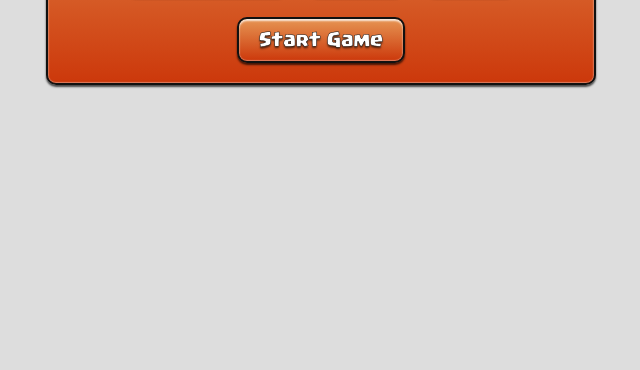
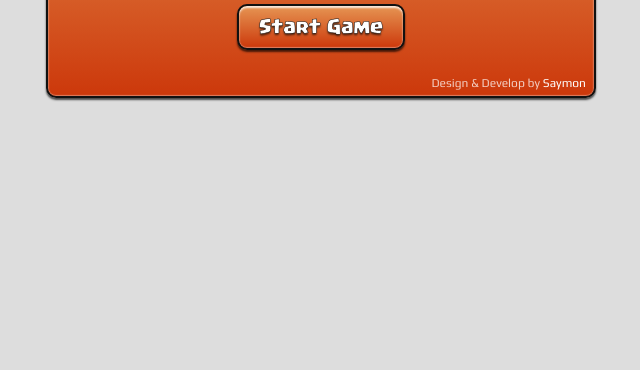
Before and after one commit to Rayhan926/Memory_Game, a plain HTML site: page index.html in a window 1280 px wide. Shown: the part 430-800 px from the top of the page, without its empty margins (319-959 px from the left). Drawn offline with nearby package versions, Linux system fonts and the light colour scheme.

Commit message:
Added Author

```diff
--- a/css/style.scss
+++ b/css/style.scss
@@ -801,6 +801,25 @@ body {
   }
 }
 
+.author_box {
+  font-family: $Play;
+  text-align: right;
+  font-size: 12px;
+  color: rgba(255, 255, 255, 0.75);
+  padding: 6px 8px;
+
+  a {
+    text-decoration: none;
+    border: none;
+    outline: none;
+    color: #fff;
+
+    &:hover {
+      text-decoration: underline;
+    }
+  }
+}
+
 @media (max-width: 800px) {
   .game_board_wrap .game_tiles_parent_wrap .game_tile_box {
     width: 9%;
--- a/index.html
+++ b/index.html
@@ -114,7 +114,7 @@
           <div class="option_box" style="z-index: 9">
             <div class="game_player_option_select_box dp_dwn_clck">
               <div class="selected_player_box">
-                <span data-selected="1" class="player_selected_span"
+                <span data-selected="" class="player_selected_span"
                   >Select Player</span
                 >
                 <div class="dp_icon_box"><i class="fas fa-sort-down"></i></div>
@@ -136,7 +136,7 @@
           <div class="option_box" style="z-index: 6">
             <div class="game_player_option_select_box dp_dwn_clck">
               <div class="selected_player_box">
-                <span data-selected="1" class="player_selected_label"
+                <span data-selected="" class="player_selected_label"
                   >Label</span
                 >
                 <div class="dp_icon_box"><i class="fas fa-sort-down"></i></div>
@@ -153,7 +153,7 @@
           <div class="option_box" style="z-index: 3">
             <div class="game_player_option_select_box dp_dwn_clck">
               <div class="selected_player_box">
-                <span data-selected="20" class="player_selected_tiles"
+                <span data-selected="" class="player_selected_tiles"
                   >Tiles</span
                 >
                 <div class="dp_icon_box"><i class="fas fa-sort-down"></i></div>
@@ -176,6 +176,15 @@
           <button type="button" class="btn start_game_btn">Start Game</button>
         </div>
       </div>
+
+      <div class="author_box">
+        Design & Develop by<a
+          href="https://web.facebook.com/saymon3536/"
+          target="_blank"
+        >
+          Saymon</a
+        >
+      </div>
     </div>
 
     <!-- </div> -->
```
Also changed, not shown: css/style.css, 1 other file.
